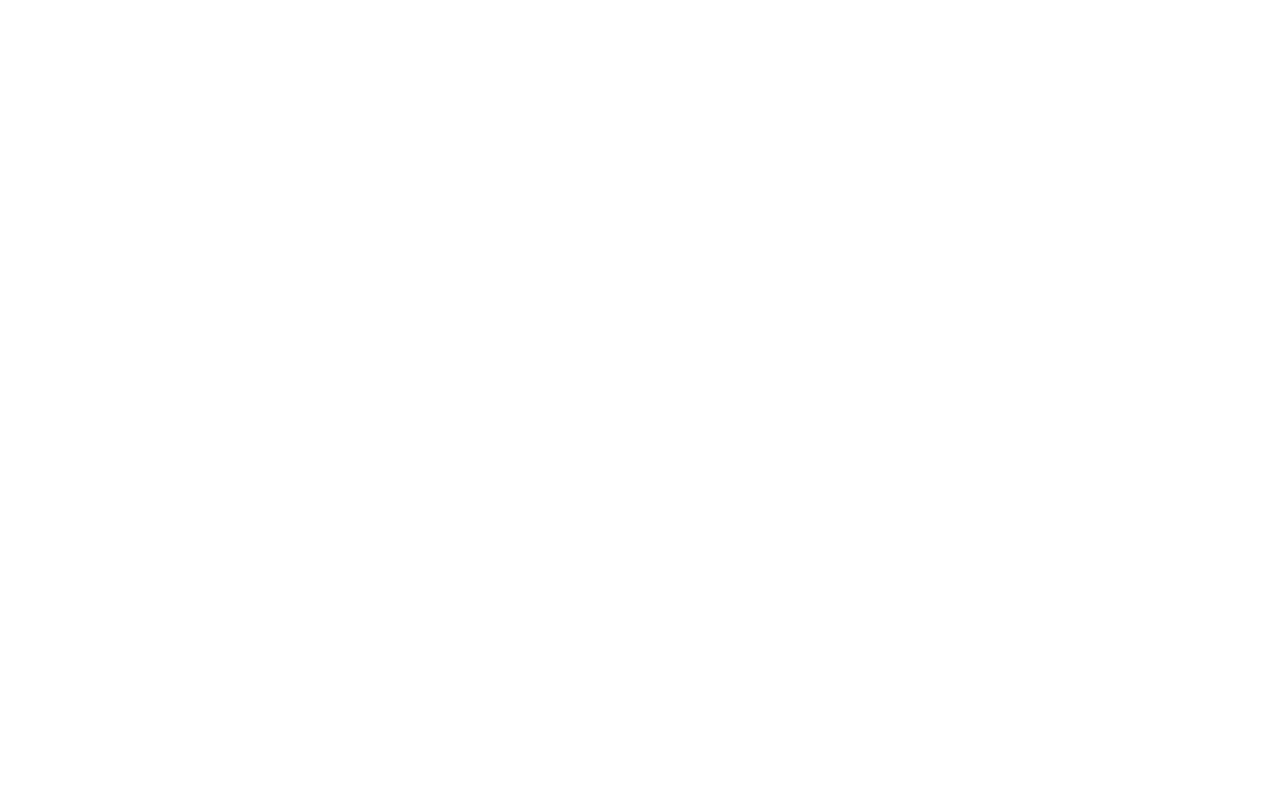
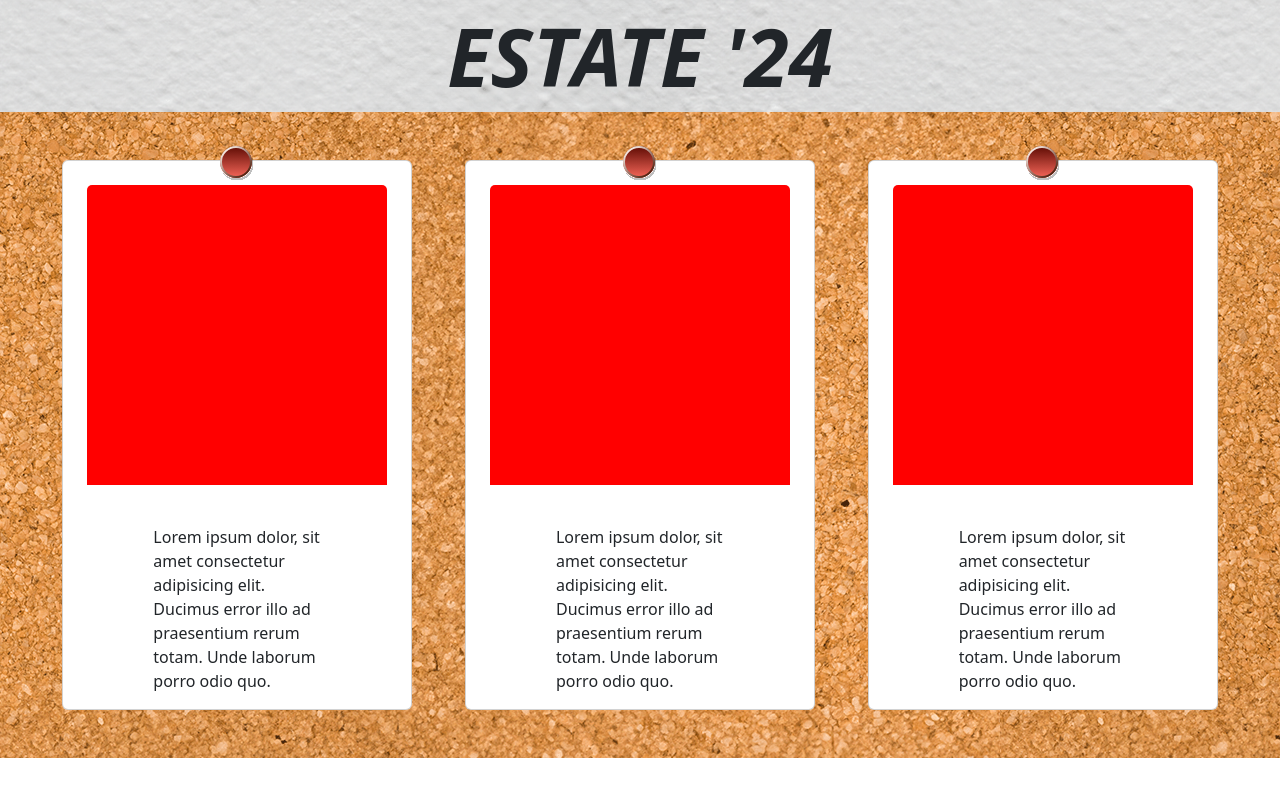
Before and after one commit to andrea-mosca/js-photo-blog, a plain HTML site: page index.html in a window 1280 px wide. Drawn offline with nearby package versions, Linux system fonts and the light colour scheme.

Commit message:
row col card structure

```diff
--- a/css/style.css
+++ b/css/style.css
@@ -0,0 +1,30 @@
+header{
+    background-image: url(../img/wall.png);
+
+}
+main{
+    background-image: url(../img/cork.png);
+}
+
+.card{
+    width: auto;
+    position: relative;
+}
+.card-pin{
+    position: absolute;
+    top: -15px;
+    left: 50%;
+    transform: translateX(-50%);
+    z-index: 2;
+
+}
+.card-img-top{
+    height: 300px;
+    background-color: red;
+    width: 300px;
+}
+.card-body {
+    max-width: 200px;
+    margin: 0 auto;
+    text-align: left;
+  }
--- a/index.html
+++ b/index.html
@@ -1,5 +1,6 @@
 <!DOCTYPE html>
 <html lang="en">
+
 <head>
     <meta charset="UTF-8">
     <meta name="viewport" content="width=device-width, initial-scale=1.0">
@@ -8,7 +9,8 @@
     <!-- <link rel="stylesheet" href="https://cdnjs.cloudflare.com/ajax/libs/font-awesome/6.7.2/css/all.min.css" integrity="sha512-Evv84Mr4kqVGRNSgIGL/F/aIDqQb7xQ2vcrdIwxfjThSH8CSR7PBEakCr51Ck+w+/U6swU2Im1vVX0SVk9ABhg==" crossorigin="anonymous" referrerpolicy="no-referrer" /> -->
 
     <!-- BOOTSTRAP LINK  -->
-    <!-- <link href="https://cdn.jsdelivr.net/npm/bootstrap@5.3.3/dist/css/bootstrap.min.css" rel="stylesheet" integrity="sha384-QWTKZyjpPEjISv5WaRU9OFeRpok6YctnYmDr5pNlyT2bRjXh0JMhjY6hW+ALEwIH" crossorigin="anonymous"> -->
+    <link href="https://cdn.jsdelivr.net/npm/bootstrap@5.3.3/dist/css/bootstrap.min.css" rel="stylesheet"
+        integrity="sha384-QWTKZyjpPEjISv5WaRU9OFeRpok6YctnYmDr5pNlyT2bRjXh0JMhjY6hW+ALEwIH" crossorigin="anonymous">
 
     <!-- STYLE LINK  -->
     <link rel="stylesheet" href="./css/style.css">
@@ -18,9 +20,58 @@
     <script src="https://cdn.jsdelivr.net/npm/axios/dist/axios.min.js"></script>
 
     <!-- my custom script js(loaded after body with "defer") -->
-     <script src="./js/script.js" defer></script>
+    <script src="./js/script.js" defer></script>
 </head>
+
 <body>
-    <script src="https://cdn.jsdelivr.net/npm/bootstrap@5.3.3/dist/js/bootstrap.bundle.min.js" integrity="sha384-YvpcrYf0tY3lHB60NNkmXc5s9fDVZLESaAA55NDzOxhy9GkcIdslK1eN7N6jIeHz" crossorigin="anonymous"></script>
+    <header>
+        <h1 class="mb-0 text-center display-1 p-2 fw-bold fst-italic">ESTATE '24</h1>
+    </header>
+    <main>
+        <div class="container-fluid  text-center p-5">
+            <div class="row g-4">
+                <div class="col col-md-6 col-lg-4">
+                    <div class="card d-inline-block">
+                        <div class="card-pin"><img src="./img/pin.svg" alt=""></div>
+                        <div class="card-img-top m-4"></div>
+                        <div class="card-body">
+                            <p class="card-text">Lorem ipsum dolor, sit amet consectetur adipisicing elit. Ducimus error
+                                illo ad praesentium rerum totam. Unde laborum porro odio quo.</p>
+                        </div>
+                    </div>
+                </div>
+                <div class="col col-md-6 col-lg-4">
+                    <div class="card d-inline-block">
+                        <div class="card-pin"><img src="./img/pin.svg" alt=""></div>
+                        <div class="card-img-top m-4"></div>
+                        <div class="card-body">
+                            <p class="card-text">Lorem ipsum dolor, sit amet consectetur adipisicing elit. Ducimus error
+                                illo ad praesentium rerum totam. Unde laborum porro odio quo.</p>
+                        </div>
+                    </div>
+                </div>
+                <div class="col col-md-6 col-lg-4">
+                    <div class="card d-inline-block">
+                        <div class="card-pin"><img src="./img/pin.svg" alt=""></div>
+                        <div class="card-img-top m-4"></div>
+                        <div class="card-body">
+                            <p class="card-text">Lorem ipsum dolor, sit amet consectetur adipisicing elit. Ducimus error
+                                illo ad praesentium rerum totam. Unde laborum porro odio quo.</p>
+                        </div>
+                    </div>
+                </div>
+
+            </div>
+
+        </div>
+    </main>
+
+
+
+
+    <script src="https://cdn.jsdelivr.net/npm/bootstrap@5.3.3/dist/js/bootstrap.bundle.min.js"
+        integrity="sha384-YvpcrYf0tY3lHB60NNkmXc5s9fDVZLESaAA55NDzOxhy9GkcIdslK1eN7N6jIeHz"
+        crossorigin="anonymous"></script>
 </body>
+
 </html>
```
